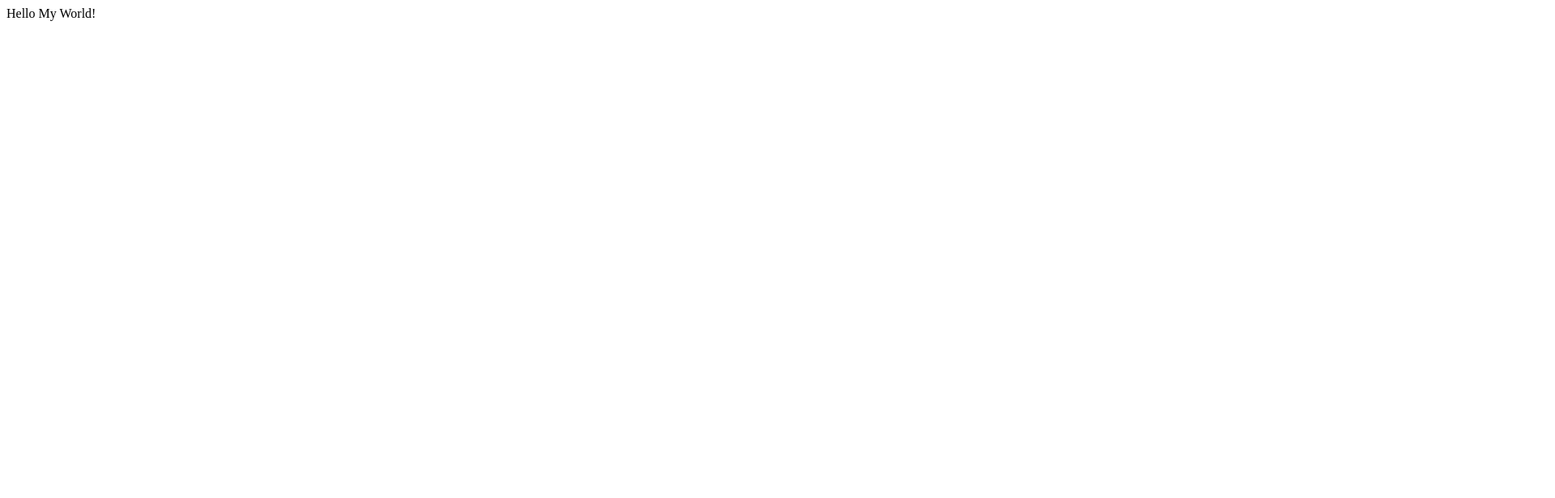
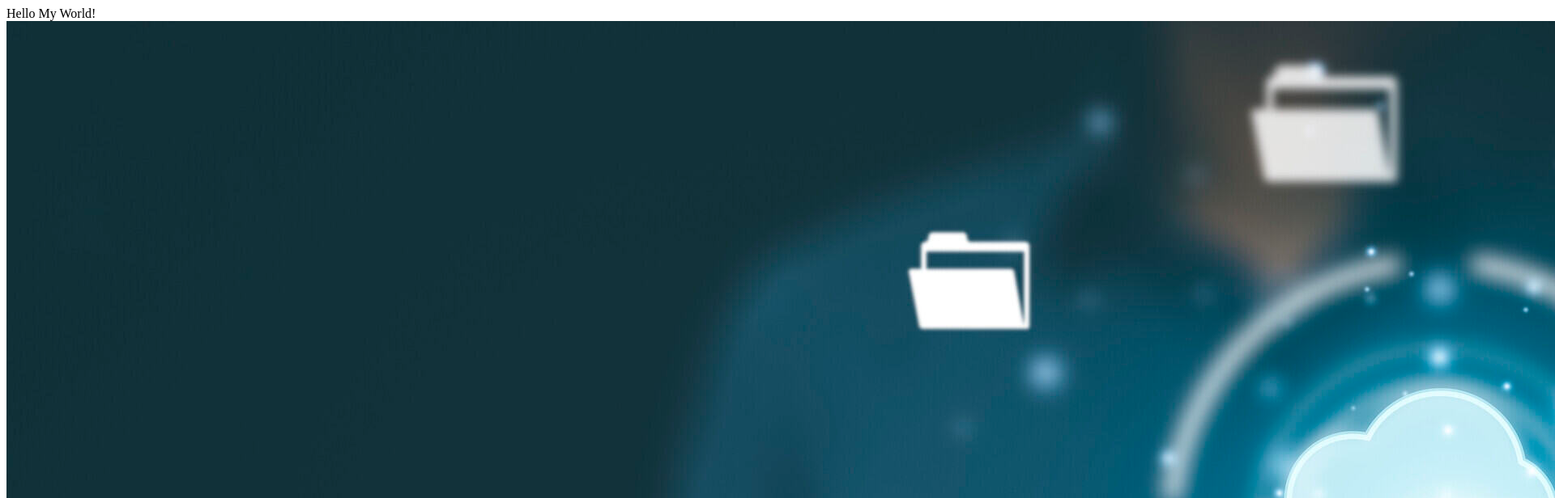
Before and after one commit to dcrawford999/www, a plain HTML site: page index.html in a window 1280 px wide. Shown: the top 616 px of the page at 81% size, 1920 px wide, since content can reach past the window. Drawn offline with Linux system fonts and the light colour scheme.

Commit message:
Update index.html

```diff
--- a/index.html
+++ b/index.html
@@ -1,6 +1,7 @@
 <html>
 <head><title>My Page</title></head>
 <body>
-Hello My World!
+Hello My World!<br>
+<img src="touch_cloud.jpg">
 </body>
 </html>
```
